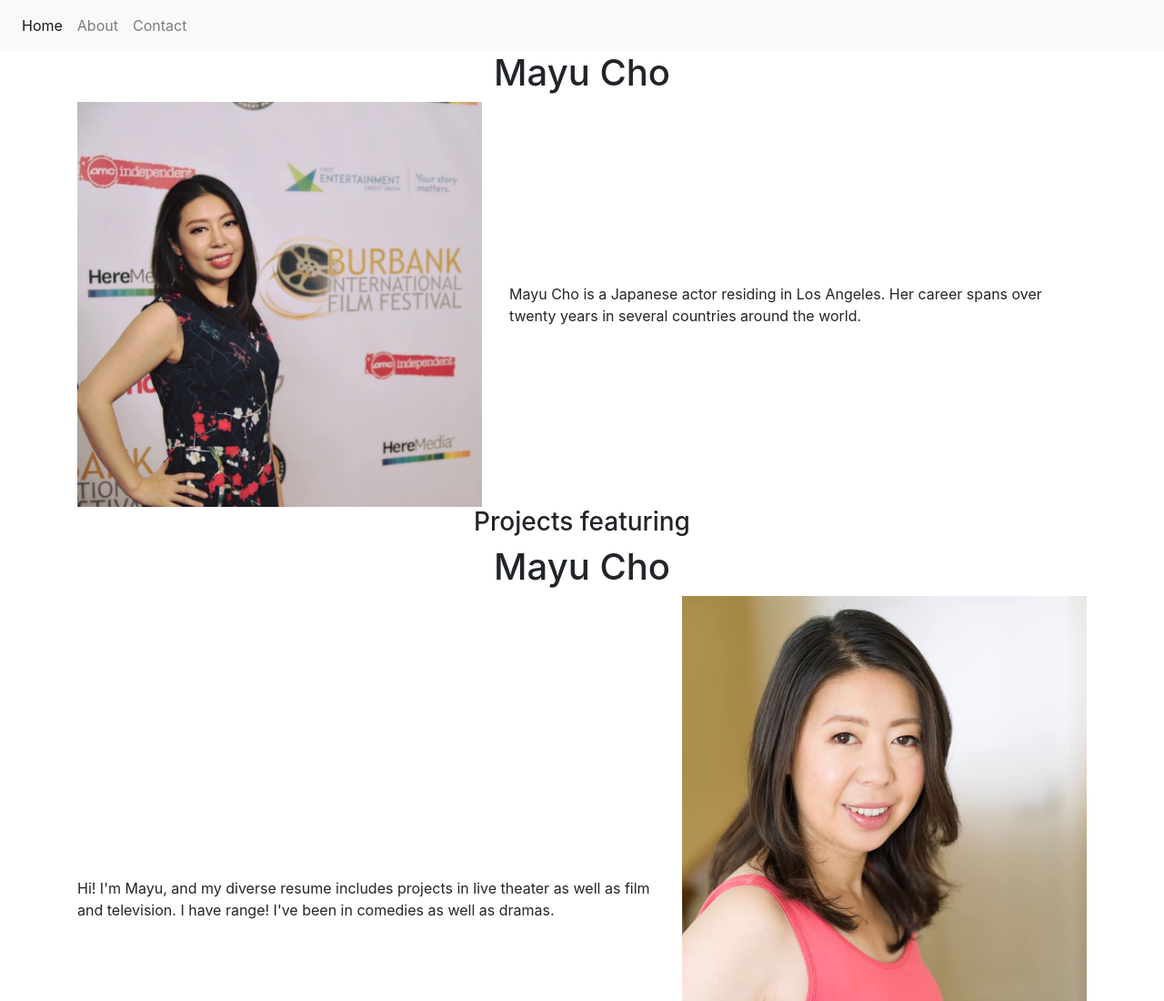
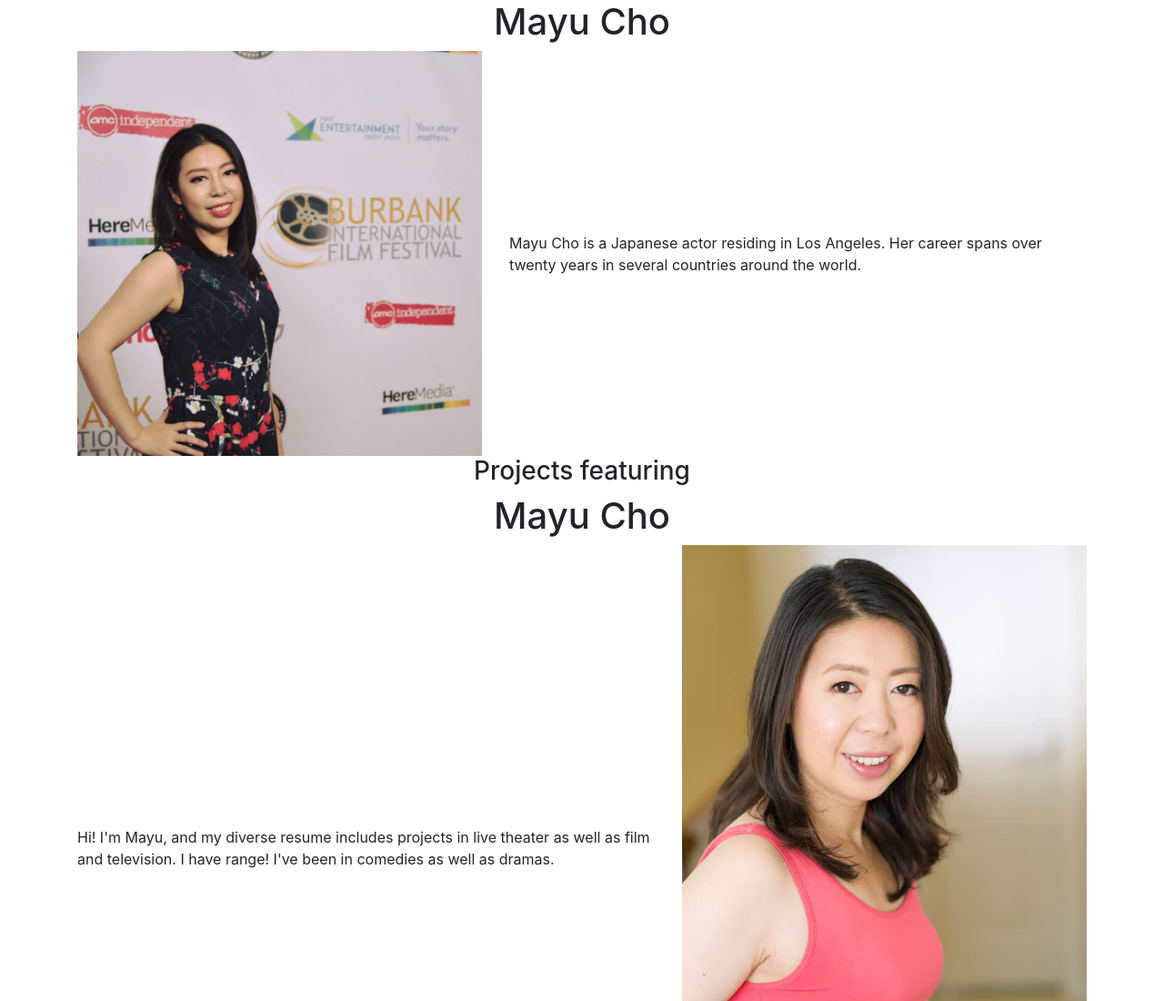
Before and after one commit to vtranwd/mayu_hp, a plain HTML site: page index.html in a window 1280 px wide. Shown: the top 1100 px of the page at 91% size. Drawn offline with nearby package versions, Linux system fonts and the light colour scheme.

Commit message:
edited html

```diff
--- a/index.html
+++ b/index.html
@@ -13,22 +13,6 @@
   </head>
 
   <body>
-    <nav class="navbar navbar-expand-lg navbar-light bg-light">
-      <div class="collapse navbar-collapse" id="navbarSupportedContent">
-        <ul class="navbar-nav mr-auto">
-          <li class="nav-item active">
-            <a class="nav-link" href="#">Home</a>
-          </li>
-          <li class="nav-item">
-            <a class="nav-link" href="about.html">About</a>
-          </li>
-          <li class="nav-item">
-            <a class="nav-link" href="contact.html">Contact</a>
-          </li>
-        </ul>
-      </div>
-    </nav>
-
     <div class="container">
         <div class="text-center page-title">
             <h1>Mayu Cho</h1>
```
